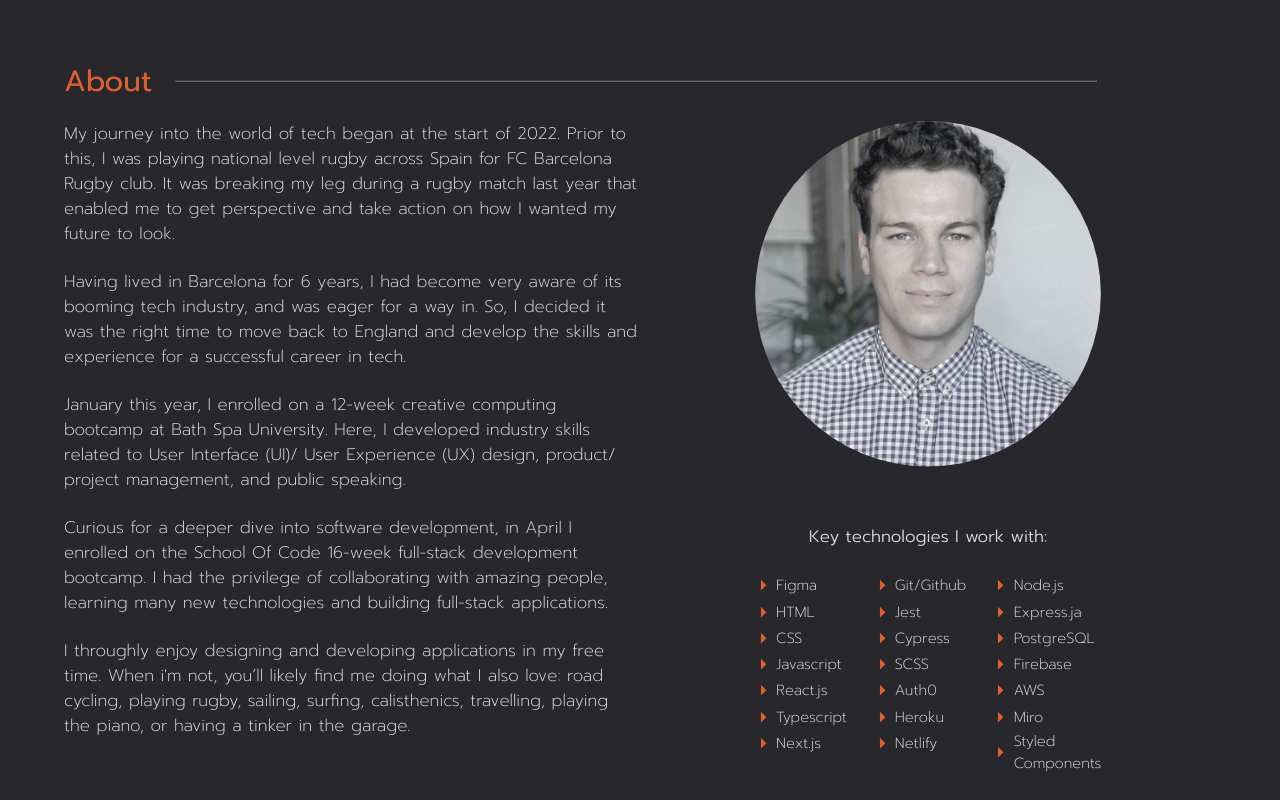
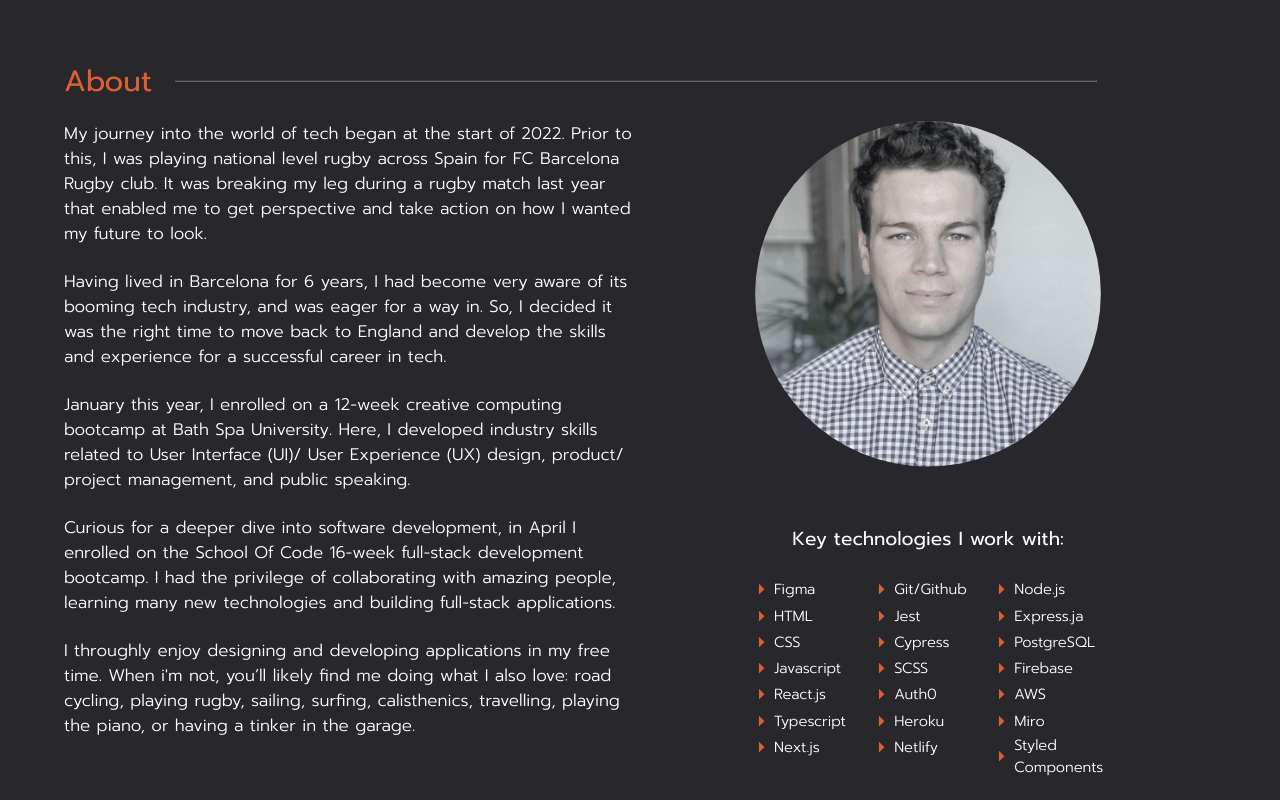
Before and after one commit to leoarthurwall/My-Portfolio, a React (Create React App) app: page / in a window 1280 px wide. Shown: the part 900-1700 px from the top of the page. Built offline with nearby package versions, Linux system fonts and the light colour scheme; a web font is replaced by a local one.

Commit message:
changed the color of the abolut section text with a new color variable

```diff
--- a/src/Components/About/about.scss
+++ b/src/Components/About/about.scss
@@ -56,9 +56,9 @@
 
     font-family: $font-family;
     font-style: normal;
-    font-weight: 200;
+    font-weight: 300;
     font-size: 20px;
-    color: $secondary-font-color;
+    color: $para-color;
 }
 
 /* ABOUT HEADER WORDING*/
@@ -98,14 +98,14 @@
  .about-section-summary-p {
      margin-bottom: 1.1rem;
      font-size: 0.8rem;
-     font-weight: 200;
-
+     font-weight: 300;
+    color: $para-color;
     }
  .about-section-summary-h4 {
     margin-bottom: 1.1rem;
-    font-size: 0.8rem;
-    font-weight: 300;
-    color: $secondary-font-color;
+    font-size: 0.9rem;
+    font-weight: 400;
+    color: $para-color;
 }
 
 
--- a/src/color.scss
+++ b/src/color.scss
@@ -5,6 +5,7 @@ $secondary-font-color: #DCDCDC;
 $icon-colors: white;
 $project-background-color :#172A4E;
 $mobile-navbar-background: #e4d8d8;
+$para-color: #ffffff;
 
 // @import url('https://fonts.googleapis.com/css2?family=Inter&display=swap');
 @import url('https://fonts.googleapis.com/css2?family=Prompt:wght@100;200;300;400;500;600;700&display=swap');
```
